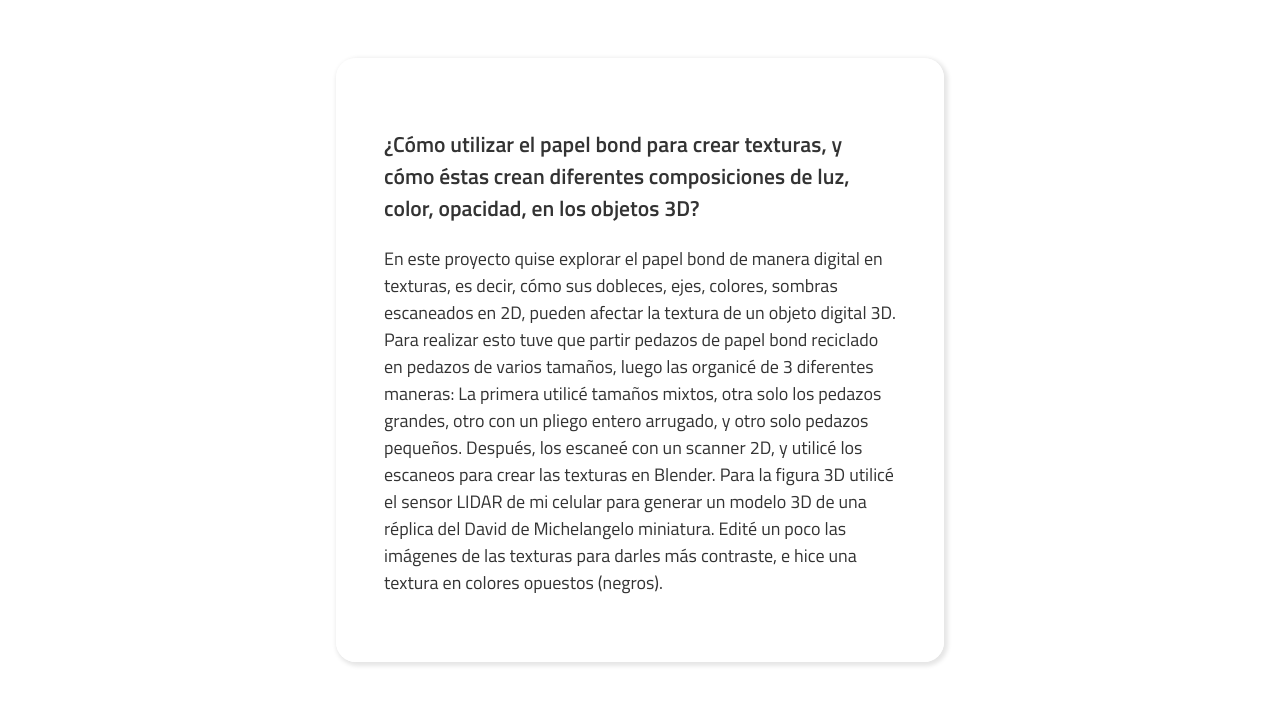
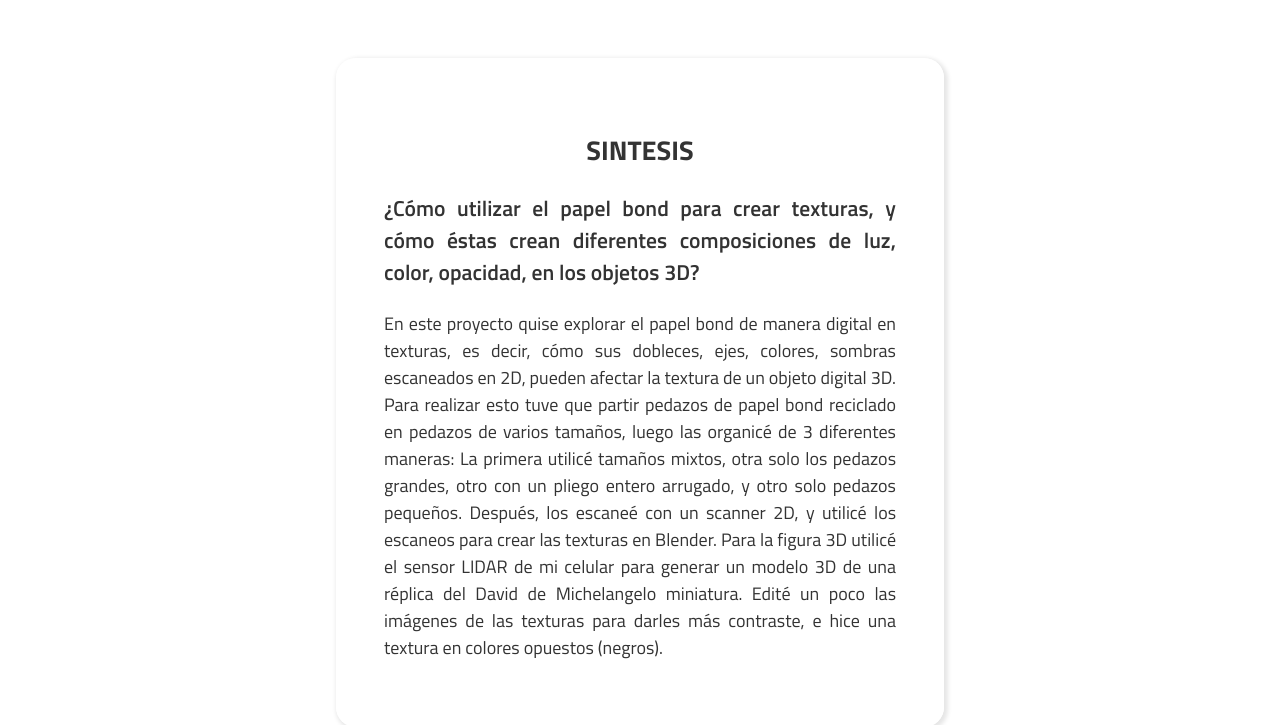
Before and after one commit to EmmanuelBalderasB/Reconocer, a website built with Vite: page index.html in a window 1280 px wide. Shown: the part 641-1366 px from the top of the page. Built offline with nearby package versions, Linux system fonts and the light colour scheme; a script that the page names is missing.

Commit message:
adds styling for justification

```diff
--- a/index.html
+++ b/index.html
@@ -33,6 +33,7 @@
 
 <div class="container" id="justification">
     <div class="text" expandable="true">
+        <h2>SINTESIS</h2>
         <p id="question">
         ¿Cómo utilizar el papel bond para crear texturas, y cómo éstas crean diferentes composiciones de luz, color, opacidad, en los objetos 3D?
     </p>
--- a/style.css
+++ b/style.css
@@ -41,6 +41,10 @@ nav .container {
   background-color: #000;
 }
 
+#justification h2 {
+  text-align: center;
+}
+
 #intro p {
   margin: 0;
   filter: blur(5px);
@@ -64,6 +68,7 @@ nav .container {
 }
 
 #justification {
+  text-align:justify;
   padding: 3rem;
   margin: 0 auto 5rem auto;
   font-weight: 500;
```
